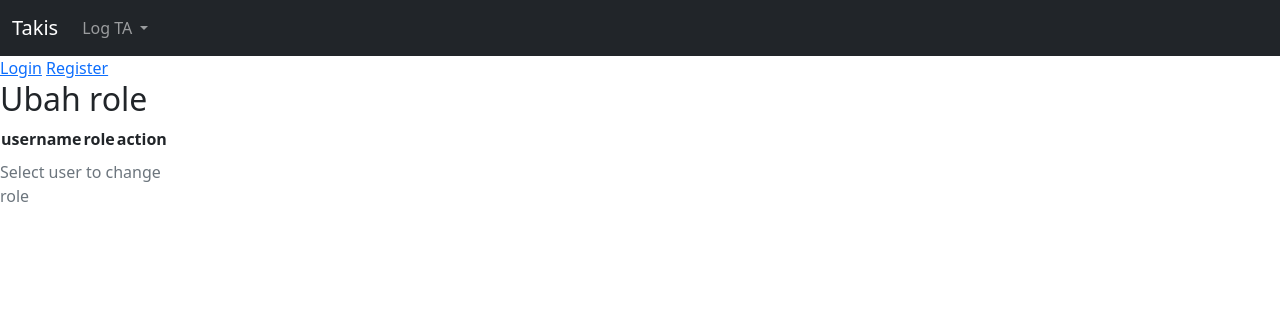
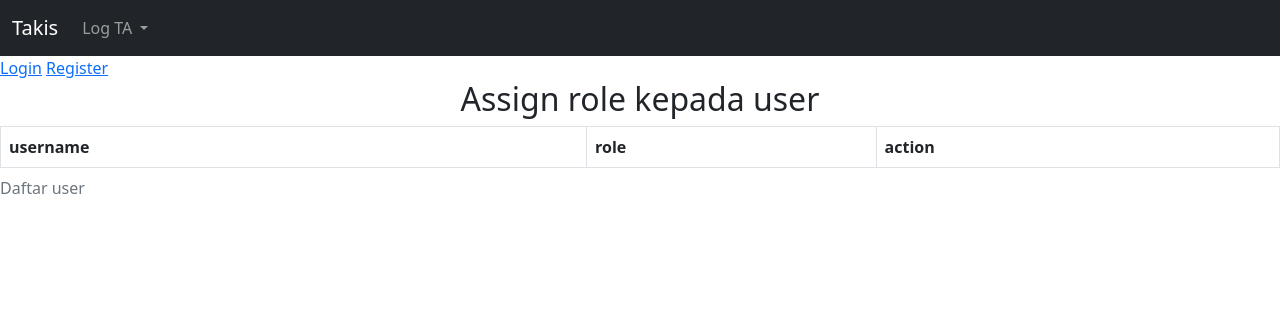
Before and after one commit to richiecsenlia/takis, a Django app: template authentication/templates/registration/change_role.html in a window 1280 px wide. Shown: the top 316 px of the page. Run offline with Django 4.2, Linux system fonts and the light colour scheme; the template is opened without the code that fills it, so the values that code supplies are empty.

Commit message:
Pbi 1 authentication

```diff
--- a/authentication/forms.py
+++ b/authentication/forms.py
@@ -11,7 +11,7 @@ class UserCreateForm(UserCreationForm):
         model = User
         fields = ['username','password1','password2']
 
-class PasswordForm(ModelForm):
+class PasswordForm(UserCreationForm):
     class Meta:
         model = User
-        fields = ['password']
+        fields = ['password1','password2']
--- a/authentication/middleware.py
+++ b/authentication/middleware.py
@@ -10,6 +10,8 @@ def simple_middleware(get_response):
         reverse("main:homepage"),
         reverse("authentication:not_assign"),
         reverse("authentication:change_password"),
+        reverse("authentication:login"),
+        reverse("authentication:register"),
     ]
     def middleware(request):
         # Code to be executed for each request before
--- a/authentication/templates/registration/change_role.html
+++ b/authentication/templates/registration/change_role.html
@@ -2,21 +2,34 @@
 
 
 {% block content%}
-    <h2> Ubah role </h2>
-    <table>
-        <caption>Select user to change role</caption>
-        <th id ='username'>username</th>
-        <th id="role">role</th>
-        <th id="action">action</th>
+    <div class="container text-center">
+        <h2> Assign role kepada user </h2>
+    </div>
+
+
+    <table class ='table table-striped table-bordered'>
+        <caption>Daftar user</caption>
+        <thead>
+            <tr>
+                <th scope="col">username</th>
+                <th scope="col">role</th>
+                <th scope="col">action</th>
+            </tr>
+        </thead>
         {% for user in users %}
         <tr>
-            <td>{{user.username}}</td>
-            <td>{{user.role.role}}</td>
-            <td><a href="/auth/change_role/{{user.id}}/TA" class="btn btn-primary">TA</a>
+            <td scope="col">{{user.username}}</td>
+            <td scope="col">{{user.role.role}}</td>
+            <td scope="col">{% if user.role.role != "TA" %}
+                <a href="/auth/change_role/{{user.id}}/TA" class="btn btn-primary">TA</a>
+                {% endif %}
+                {% if user.role.role != "admin" %}
                 <a href="/auth/change_role/{{user.id}}/admin" class="btn btn-primary">admin</a>
+                {% endif %}
+                {% if user.role.role != "not-assign" %}
                 <a href="/auth/change_role/{{user.id}}/not-assign" class="btn btn-primary">not-assign</a>
-
-        </td>
+                {% endif %}
+            </td>
         </tr>
         {% endfor %}
     </table>
--- a/takis/settings.py
+++ b/takis/settings.py
@@ -126,7 +126,8 @@ AUTHENTICATION_BACKENDS = (
 
 CAS_SERVER_URL = os.getenv("CAS_SERVER_URL", 'https://sso.ui.ac.id/cas2/')
 CAS_LOGIN_URL_NAME = "authentication:login"
-CAS_REDIRECT_URL = "authentication:change_password"
+CAS_REDIRECT_URL = "main:homepage"
+CAS_IGNORE_REFERER = True
 # Internationalization
 # https://docs.djangoproject.com/en/4.1/topics/i18n/
 
--- a/templates/base.html
+++ b/templates/base.html
@@ -36,7 +36,13 @@
             {% endif %}
         </div>
     </div>
-
+    {% if request.user.is_authenticated %}
+    {% if request.user.password|length == 0 %}
+        <div class="alert alert-warning alert-dismissible fade show" role="alert">
+            <strong>Password belum dibuat</strong> <a href ="{% url 'authentication:change_password' %}">Silahkan ubah password agar dapat login tanpa menggunakan sso</a>
+        </div>
+     {% endif %}
+    {% endif %}
 
     <!-- Content -->
     <div id="content">
```
Also changed, not shown: authentication/templates/registration/change_password.html (+7 -5 lines), authentication/templates/registration/login.html (+7 -4 lines), authentication/templates/registration/register.html (+4 -4 lines), authentication/tests.py (+11 -6 lines), authentication/views.py (+8 -4 lines).
